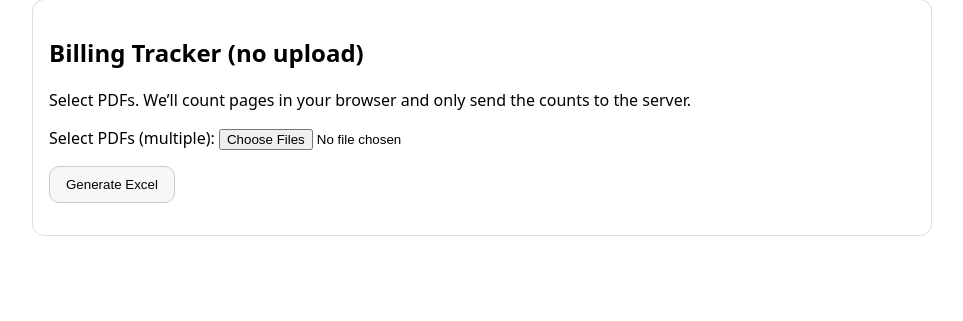
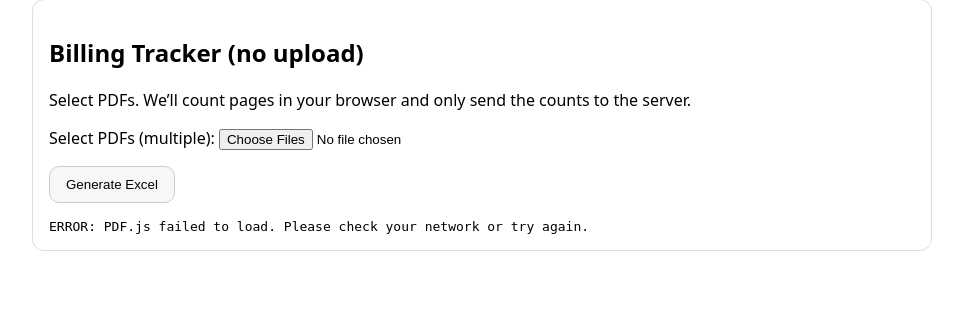
Before and after one commit to SplashBoxMarketing/PDFToolsHub, a Flask app: page /billtracker in a window 1280 px wide. Shown: the part 127-448 px from the top of the page, without its empty margins (158-1121 px from the left). Run offline with Flask 3, Linux system fonts and the light colour scheme; some libraries are stand-ins or nearby versions.

Commit message:
Fix BillTracker: import build_excel_from_rows; ensure PDF.js loads and worker set

```diff
--- a/app.py
+++ b/app.py
@@ -4,6 +4,7 @@
 import os
 import io, zipfile
 from flask import jsonify
+from logic.billtracker import build_excel, build_excel_from_rows
 
 app = Flask(__name__)
 app.config["MAX_CONTENT_LENGTH"] = (
--- a/templates/billtracker.html
+++ b/templates/billtracker.html
@@ -15,11 +15,18 @@
   <div id="status" style="white-space:pre; font-family:monospace;"></div>
 </div>
 
-<!-- PDF.js (vanilla build from CDN) -->
-<script src="https://cdnjs.cloudflare.com/ajax/libs/pdf.js/4.4.168/pdf.min.js"
-        integrity="sha512-+Kp+rJk4qvT2h0+U9o4Z7l7d8q8o5v7lD8C1Yx6zS9s74GkYFDV9k1nQ9U8YqJQ0v8X6rN3XbF9K4lObf4G8Gg=="
-        crossorigin="anonymous" referrerpolicy="no-referrer"></script>
+<!-- PDF.js -->
+<script src="https://cdnjs.cloudflare.com/ajax/libs/pdf.js/4.4.168/pdf.min.js"></script>
+<script src="https://cdnjs.cloudflare.com/ajax/libs/pdf.js/4.4.168/pdf.worker.min.js"></script>
 <script>
+  // Make sure pdfjsLib is present and set the worker explicitly
+  if (!window.pdfjsLib) {
+    document.getElementById("status").textContent =
+      "ERROR: PDF.js failed to load. Please check your network or try again.";
+  } else {
+    pdfjsLib.GlobalWorkerOptions.workerSrc =
+      "https://cdnjs.cloudflare.com/ajax/libs/pdf.js/4.4.168/pdf.worker.min.js";
+  }
 const $ = (s)=>document.querySelector(s);
 const statusEl = $("#status");
 const goBtn = $("#goBtn");
```
